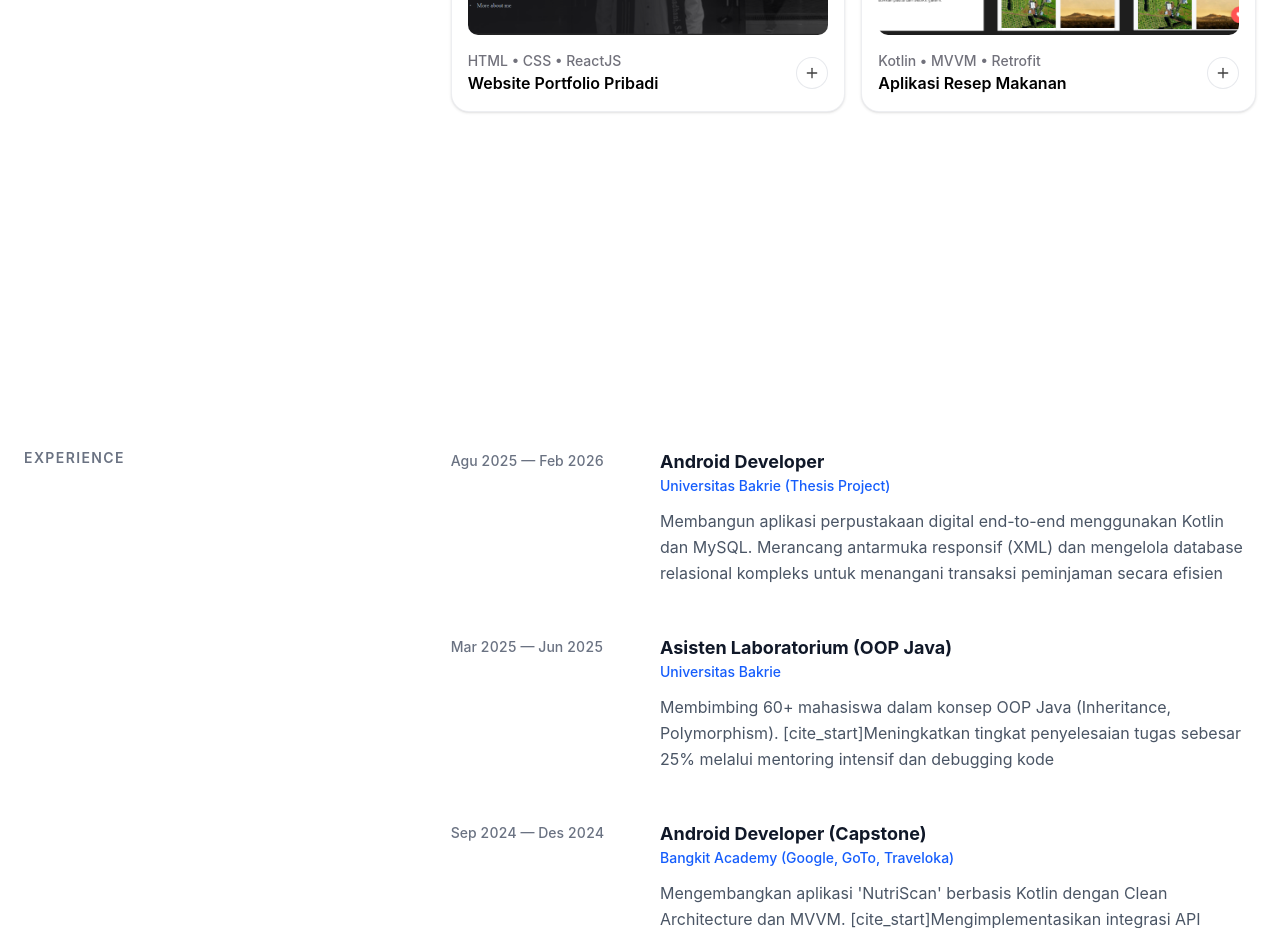
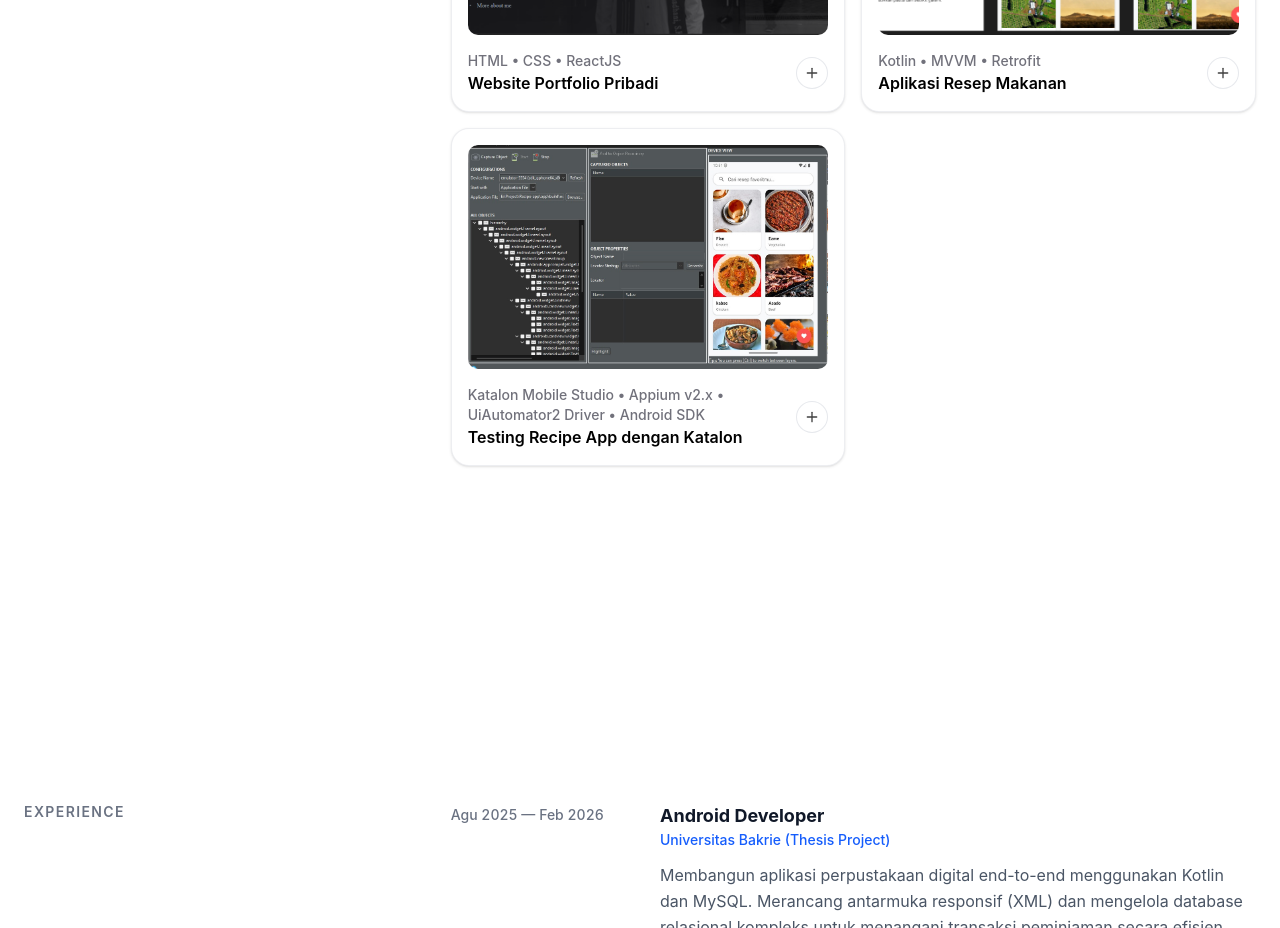
Before and after one commit to ilhamrachmadhani/portofolio2026, a React (Vite) app: page / in a window 1280 px wide. Shown: the part 3100-4028 px from the top of the page. Built offline with nearby package versions, Linux system fonts and the light colour scheme.

Commit message:
update project

```diff
--- a/src/components/Projects.jsx
+++ b/src/components/Projects.jsx
@@ -8,6 +8,7 @@ import filterWilayahImg from "../assets/images/filter-wilayah.png";
 import streamflixImg from "../assets/images/StreamFlix.png";
 import portofolioImg from "../assets/images/portfolio.png";
 import recipeApp from  "../assets/images/recipe-app.png";
+import testingRecipeApp from "../assets/images/QA-App-Recipe.jpeg";
 
 
 const Projects = () => {
@@ -60,6 +61,14 @@ const Projects = () => {
             demo: "#",
             image: recipeApp
         },
+        {
+            title: "Testing Recipe App dengan Katalon",
+            description: "Automasi pengujian aplikasi Android (Recipe-app) menggunakan Emulator untuk memvalidasi fungsi-fungsi utama aplikasi mobile. Pengujian dikembangkan secara manual tanpa bantuan fitur perekam untuk menghasilkan arsitektur kode pengujian yang bersih.",
+            tech: ["Katalon Mobile Studio", "Appium v2.x", "UiAutomator2 Driver", "Android SDK"],
+            github: "https://github.com/ilhamrachmadhani/QA-Recipe-App.git",
+            demo: "#",
+            image: testingRecipeApp
+        },
 
     ];
 
@@ -71,6 +80,7 @@ const Projects = () => {
                         Selected Works
                     </h2>
                 </div>
+
 
                 <div className="md:col-span-8 grid grid-cols-2 gap-4">
                     {projects.map((project, index) => (
```
Also changed, not shown: src/assets/images/QA-App-Recipe.jpeg (added).
